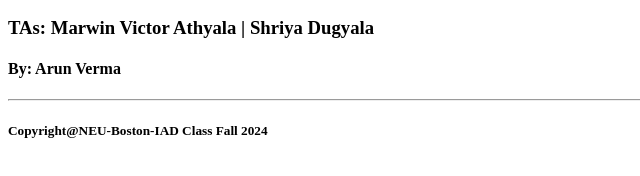
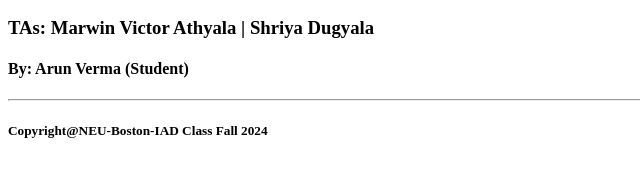
Before and after one commit to verma-aru/TELE6420, a plain HTML site: page Assignment7/index.html in a window 1280 px wide. Shown: the part 142-318 px from the top of the page, 0-640 px from the left. Drawn offline with Linux system fonts and the light colour scheme.

Commit message:
Add index.html

```diff
--- a/Assignment7/index.html
+++ b/Assignment7/index.html
@@ -5,7 +5,7 @@
     <hr>
     <h2>Prof. Rajiv Shridhar</h2>
     <h3>TAs: Marwin Victor Athyala | Shriya Dugyala</h3>
-    <h4>By: Arun Verma</h4>
+    <h4>By: Arun Verma (Student)</h4>
     <hr>
     <h5>Copyright@NEU-Boston-IAD Class Fall 2024</h5>
 </body>
```
